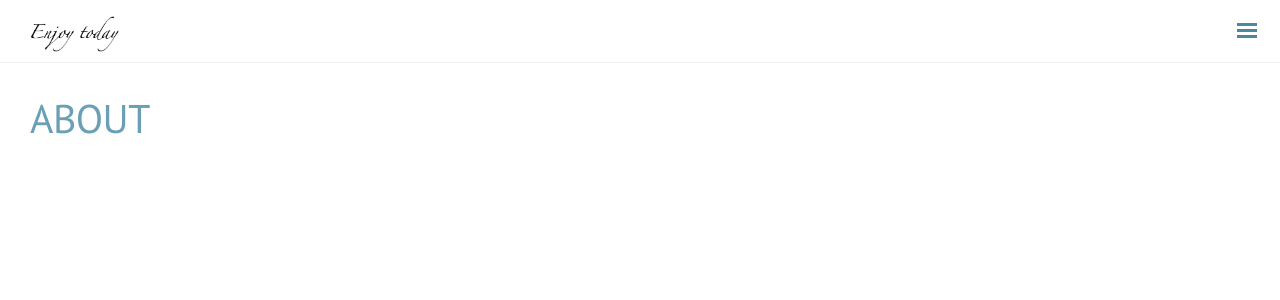
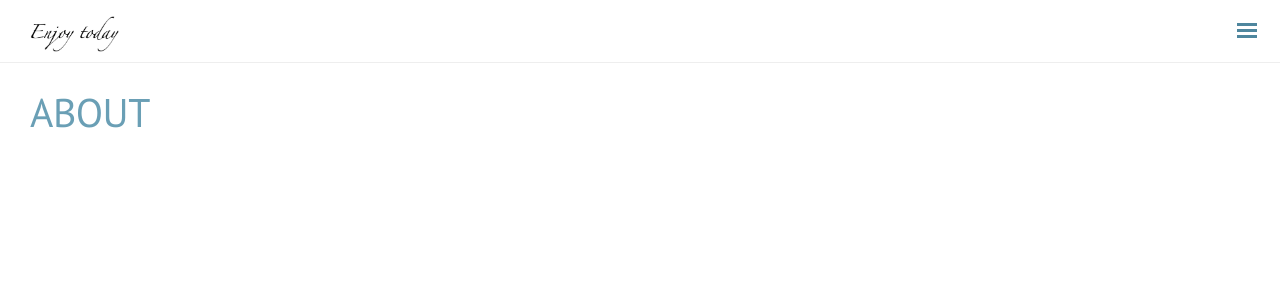
Before and after one commit to Learn-Live/issues, a Jekyll site: the page built from about.md, in a window 1280 px wide. Shown: the top 300 px of the page. Built offline with Jekyll 4.4.1, drawn with Linux system fonts in a browser that asks for light colours; nearby versions of some CDN libraries; comment, search, counter and statistics services are not loaded.

```diff
--- a/_layouts/post.html
+++ b/_layouts/post.html
@@ -5,7 +5,7 @@
 <div class="post">
     <h1 class="post-title">{{ page.title }}</h1>
     <span class="post-date">{{ page.date | date_to_string }}</span>
-    {% if page.tags %} |
+    {% if page.tags %}
     {% for tag in page.tags %}
     <a href="{{ site.baseurl }}{{ site.tag_page }}#{{ tag | slugify }}" class="post-tag">{{ tag }}</a>
     {% endfor %}
@@ -23,6 +23,7 @@
           <h3>
               <a href="{{ site.baseurl }}{{ post.url }}">
                   {{ post.title }}
+                  <!--                  <small>{{ post.date | date_to_string }}</small>-->
                   <small>{{ post.date | date_to_string }}</small>
               </a>
           </h3>
--- a/_scss/component/_page.scss
+++ b/_scss/component/_page.scss
@@ -3,7 +3,7 @@
 
   .page-title {
     color: $theme-color;
-    //margin-top: -6.5rem;
+    margin-top: -.3rem;
     text-transform: uppercase;
   }
 }
```
Also changed, not shown: 14 other files.
